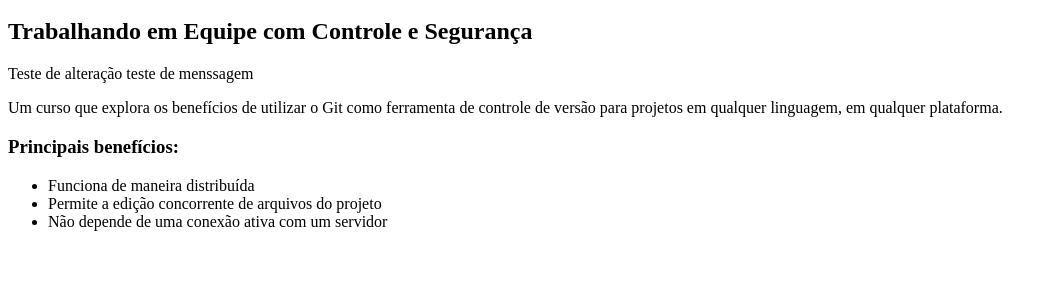
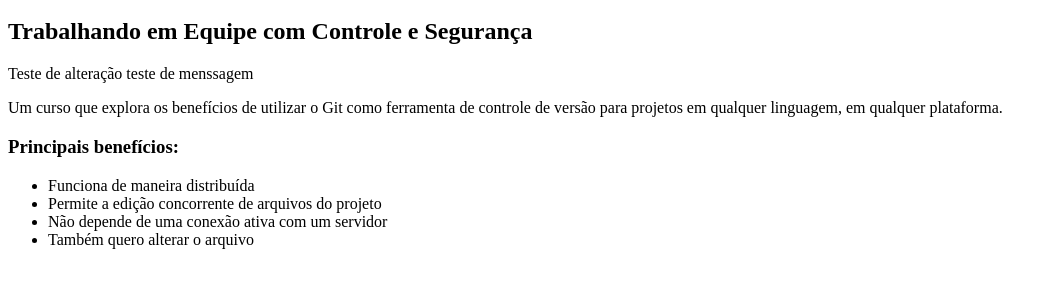
Before and after one commit to terruel/curso-git, a plain HTML site: page index.html in a window 1280 px wide. Shown: the part 48-336 px from the top of the page, without its empty margins (0-1057 px from the left). Drawn offline with Linux system fonts and the light colour scheme.

Commit message:
Alteração repositorio B

```diff
--- a/index.html
+++ b/index.html
@@ -14,6 +14,7 @@
             <li>Funciona de maneira distribuída</li>
             <li>Permite a edição concorrente de arquivos do projeto</li>
             <li>Não depende de uma conexão ativa com um servidor</li>
+			<li>Também quero alterar o arquivo</li>
         </ul>
   </body>
 </html>
```
